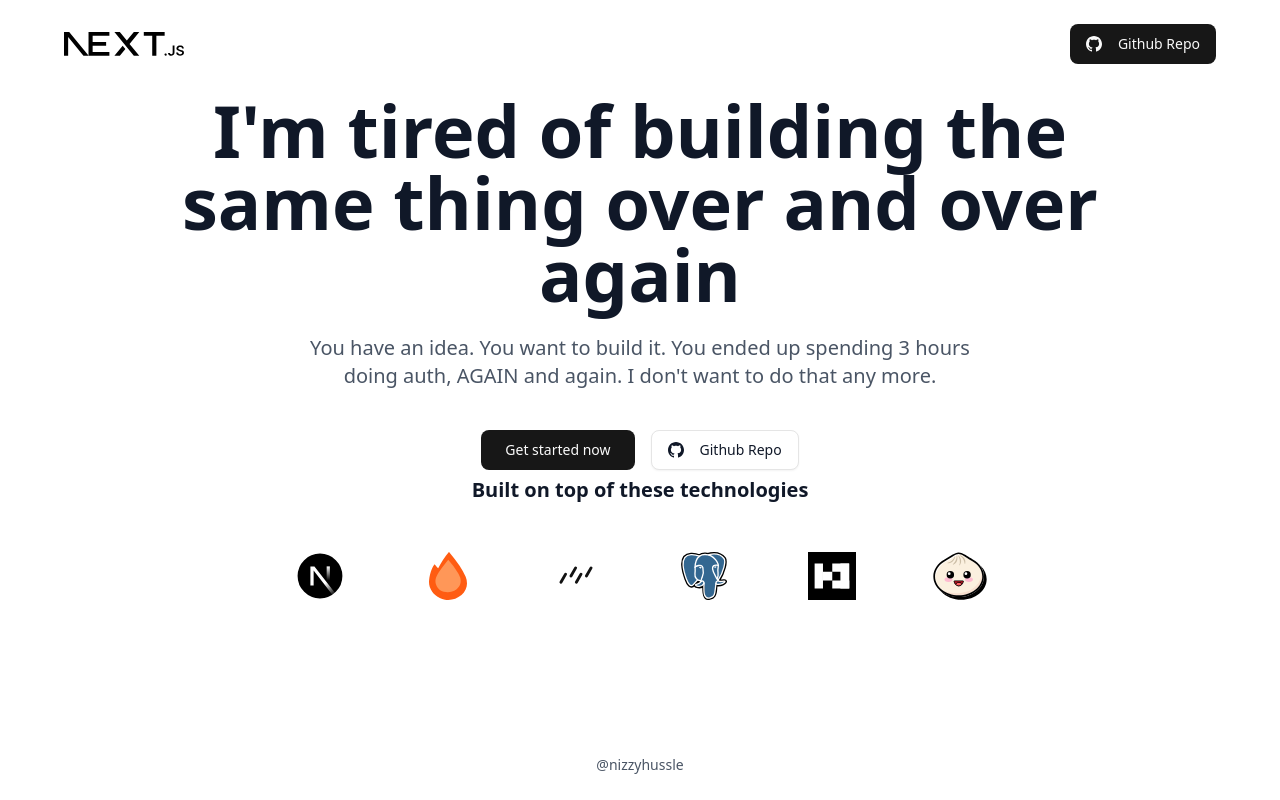
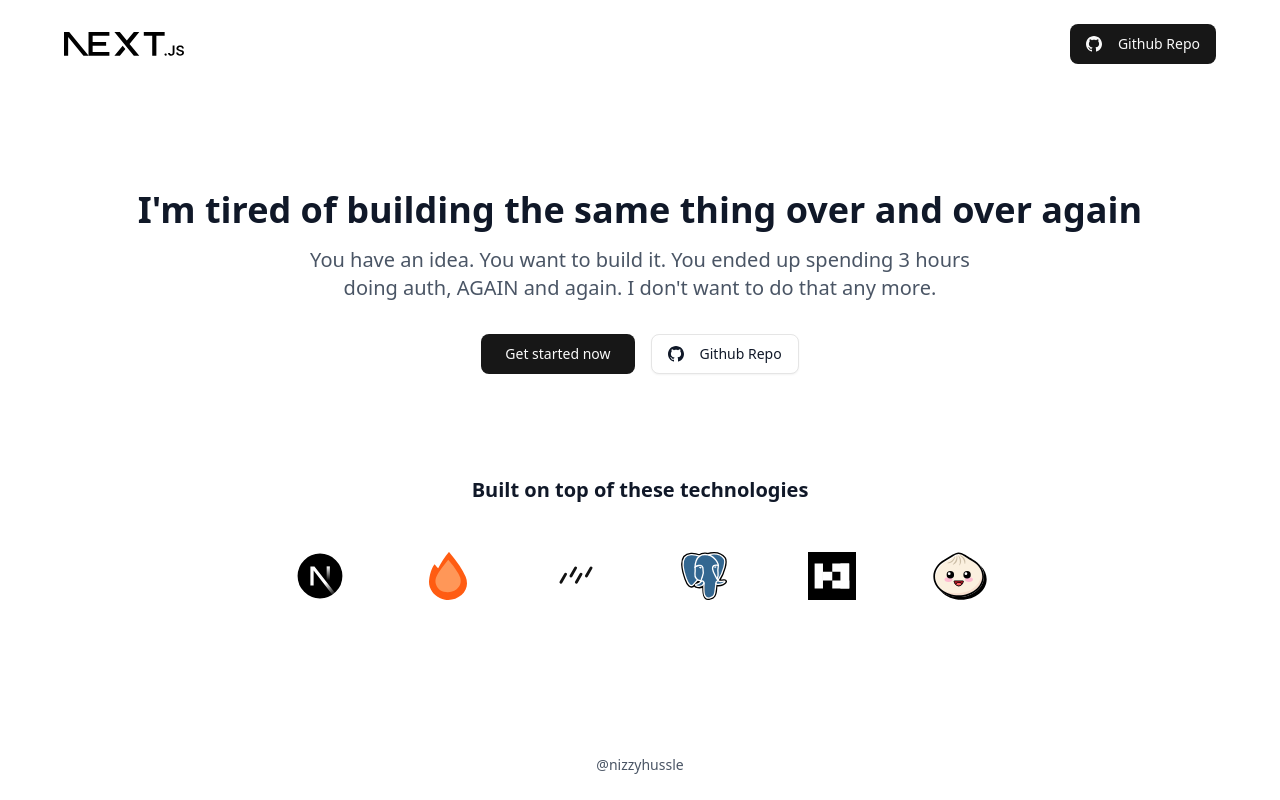
Before and after one commit to uanandaraja/next-starterpack, a Next.js app: page / in a window 1280 px wide. Built offline with nearby package versions, Linux system fonts and the light colour scheme.

Commit message:
cleaning shit up

```diff
--- a/src/app/component/landing/hero.tsx
+++ /dev/null
@@ -1,47 +0,0 @@
-import { Button } from "@/components/ui/button"
-
-export function Hero() {
-  return (
-    <main className="flex-1 flex flex-col items-center justify-center text-center px-8 md:px-16 max-w-6xl mx-auto">
-      <h1 className="text-5xl md:text-7xl font-bold mb-6 text-gray-900">
-        I'm tired of building the same thing over and over again
-      </h1>
-
-      <p className="text-xl text-gray-600 mb-10 max-w-2xl">
-        You have an idea. You want to build it. You ended up spending 3 hours doing auth, AGAIN and again. I don't want to do that any more.
-      </p>
-
-      <div className="flex flex-col md:flex-row gap-4">
-        <Button
-          variant="default"
-          size="lg"
-          asChild
-        >
-          <a href="/sign-in" rel="noopener noreferrer">
-            Get started now
-          </a>
-        </Button>
-
-        <Button
-          variant="outline"
-          size="lg"
-          asChild
-        >
-          <a href="https://github.com/uanandaraja/next-starterpack" target="_blank" rel="noopener noreferrer">
-            <svg
-              xmlns="http://www.w3.org/2000/svg"
-              width="20"
-              height="20"
-              fill="currentColor"
-              viewBox="0 0 24 24"
-              className="mr-2"
-            >
-              <path d="M12 0c-6.626 0-12 5.373-12 12 0 5.302 3.438 9.8 8.207 11.387.599.111.793-.261.793-.577v-2.234c-3.338.726-4.033-1.416-4.033-1.416-.546-1.387-1.333-1.756-1.333-1.756-1.089-.745.083-.729.083-.729 1.205.084 1.839 1.237 1.839 1.237 1.07 1.834 2.807 1.304 3.492.997.107-.775.418-1.305.762-1.604-2.665-.305-5.467-1.334-5.467-5.931 0-1.311.469-2.381 1.236-3.221-.124-.303-.535-1.524.117-3.176 0 0 1.008-.322 3.301 1.23.957-.266 1.983-.399 3.003-.404 1.02.005 2.047.138 3.006.404 2.291-1.552 3.297-1.23 3.297-1.23.653 1.653.242 2.874.118 3.176.77.84 1.235 1.911 1.235 3.221 0 4.609-2.807 5.624-5.479 5.921.43.372.823 1.102.823 2.222v3.293c0 .319.192.694.801.576 4.765-1.589 8.199-6.086 8.199-11.386 0-6.627-5.373-12-12-12z"/>
-            </svg>
-            Github Repo
-          </a>
-        </Button>
-      </div>
-    </main>
-  )
-}
--- a/src/app/layout.tsx
+++ b/src/app/layout.tsx
@@ -1,7 +1,7 @@
 import type { Metadata } from "next";
 import { Geist, Geist_Mono } from "next/font/google";
 import "./globals.css";
-import Providers from "./component/providers";
+import Providers from "../components/providers";
 
 const geistSans = Geist({
   variable: "--font-geist-sans",
--- a/src/app/sign-in/page.tsx
+++ b/src/app/sign-in/page.tsx
@@ -1,4 +1,4 @@
-import SignIn from "../component/auth/sign-in";
+import SignIn from "../../components/auth/sign-in";
 
 export default function SignInPage() {
   return <SignIn />;
--- /dev/null
+++ b/src/components/landing/hero.tsx
@@ -0,0 +1,47 @@
+import { Button } from "@/components/ui/button";
+
+export function Hero() {
+  return (
+    <main className="flex-1 flex flex-col items-center justify-center text-center px-8 md:px-16 max-w-6xl mx-auto">
+      <div className="space-y-4">
+        <div className="space-y-4 flex flex-col items-center justify-center">
+          <h1 className="text-2xl md:text-4xl font-semibold text-gray-900 text-center">
+            I'm tired of building the same thing over and over again
+          </h1>
+
+          <p className="text-sm md:text-xl text-gray-600 max-w-2xl text-center">
+            You have an idea. You want to build it. You ended up spending 3
+            hours doing auth, AGAIN and again. I don't want to do that any more.
+          </p>
+        </div>
+        <div className="flex flex-row flex-nowrap justify-center gap-4 pt-4">
+          <Button variant="default" size="lg" asChild>
+            <a href="/sign-in" rel="noopener noreferrer">
+              Get started now
+            </a>
+          </Button>
+
+          <Button variant="outline" size="lg" asChild>
+            <a
+              href="https://github.com/uanandaraja/next-starterpack"
+              target="_blank"
+              rel="noopener noreferrer"
+            >
+              <svg
+                xmlns="http://www.w3.org/2000/svg"
+                width="20"
+                height="20"
+                fill="currentColor"
+                viewBox="0 0 24 24"
+                className="mr-2"
+              >
+                <path d="M12 0c-6.626 0-12 5.373-12 12 0 5.302 3.438 9.8 8.207 11.387.599.111.793-.261.793-.577v-2.234c-3.338.726-4.033-1.416-4.033-1.416-.546-1.387-1.333-1.756-1.333-1.756-1.089-.745.083-.729.083-.729 1.205.084 1.839 1.237 1.839 1.237 1.07 1.834 2.807 1.304 3.492.997.107-.775.418-1.305.762-1.604-2.665-.305-5.467-1.334-5.467-5.931 0-1.311.469-2.381 1.236-3.221-.124-.303-.535-1.524.117-3.176 0 0 1.008-.322 3.301 1.23.957-.266 1.983-.399 3.003-.404 1.02.005 2.047.138 3.006.404 2.291-1.552 3.297-1.23 3.297-1.23.653 1.653.242 2.874.118 3.176.77.84 1.235 1.911 1.235 3.221 0 4.609-2.807 5.624-5.479 5.921.43.372.823 1.102.823 2.222v3.293c0 .319.192.694.801.576 4.765-1.589 8.199-6.086 8.199-11.386 0-6.627-5.373-12-12-12z" />
+              </svg>
+              Github Repo
+            </a>
+          </Button>
+        </div>
+      </div>
+    </main>
+  );
+}
```
Also changed, not shown: src/app/page.tsx (+4 -5 lines), src/components/auth/sign-in.tsx (renamed from src/app/component/auth/sign-in.tsx), src/components/landing/footer.tsx (renamed from src/app/component/landing/footer.tsx), src/components/landing/header.tsx (renamed from src/app/component/landing/header.tsx), src/components/landing/stack.tsx (renamed from src/app/component/landing/stack.tsx), src/components/providers.tsx (renamed from src/app/component/providers.tsx).
